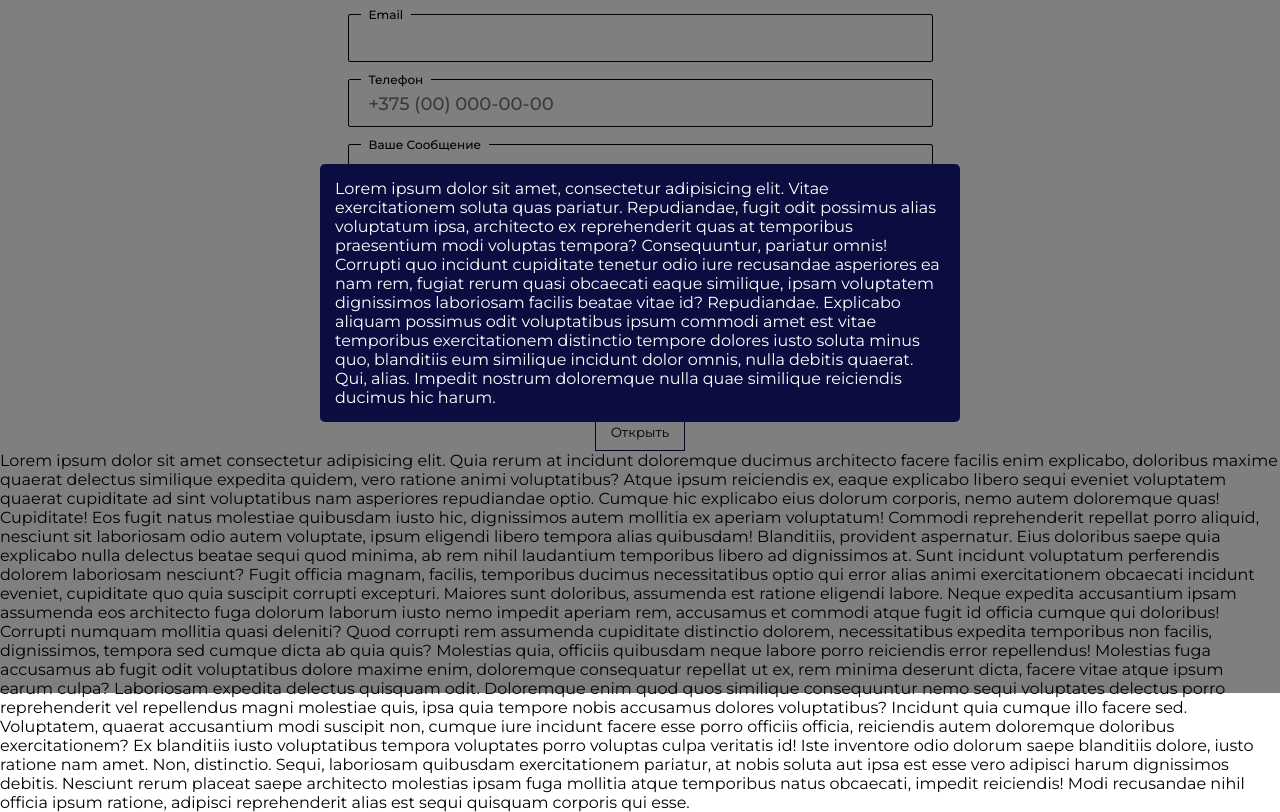
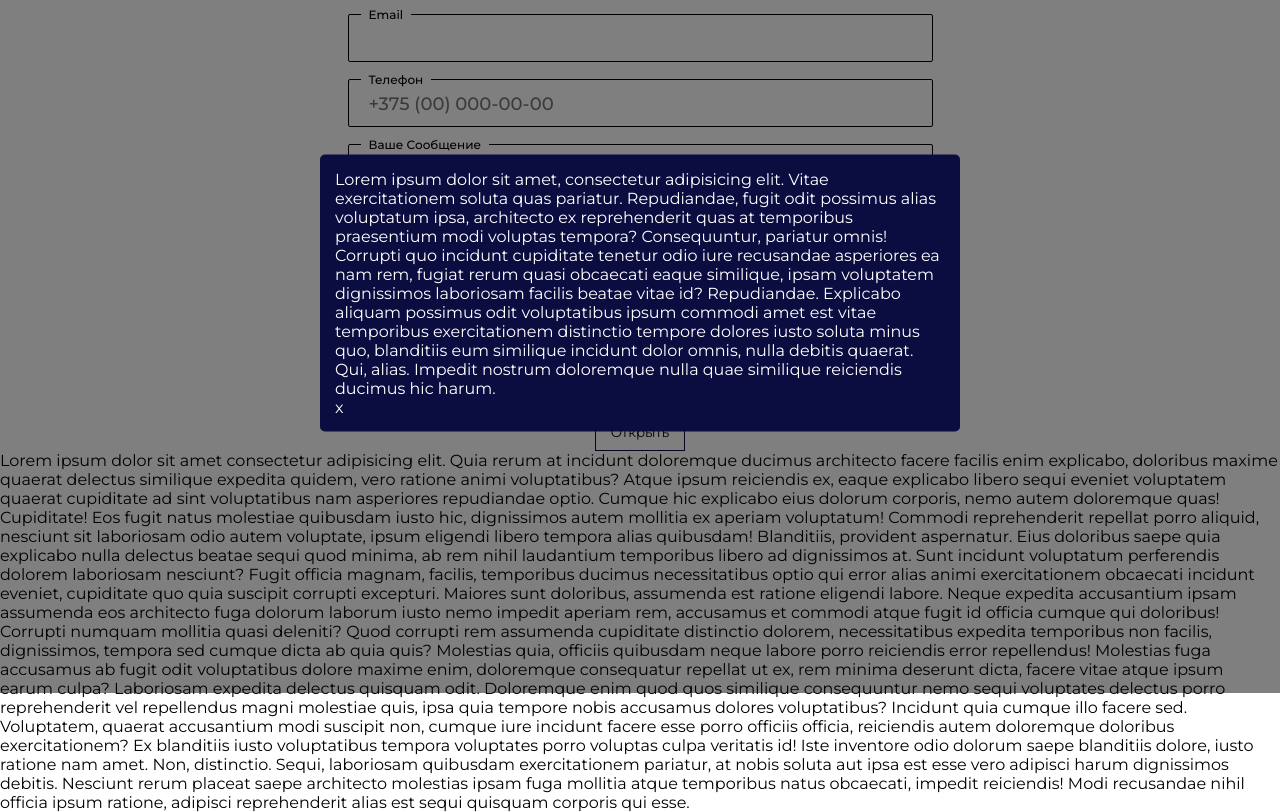
Before and after one commit to JI3BA/test-form, a website built with webpack: page src/index.html in a window 1280 px wide. Both pictures are taken after a click on the button "Открыть". Shown: the part 107-919 px from the top of the page. Built offline with nearby package versions, Linux system fonts and the light colour scheme.

Commit message:
span for modal close was added to project

```diff
--- a/src/index.html
+++ b/src/index.html
@@ -48,6 +48,7 @@
                             Explicabo aliquam possimus odit voluptatibus ipsum commodi amet est vitae temporibus exercitationem distinctio tempore dolores iusto soluta minus quo, blanditiis eum similique incidunt dolor omnis, nulla debitis quaerat. Qui, alias.
                             Impedit nostrum doloremque nulla quae similique reiciendis ducimus hic harum.
                         </p>
+                        <span class="modal__close">x</span>
                     </div>
                 </div>
 
```
